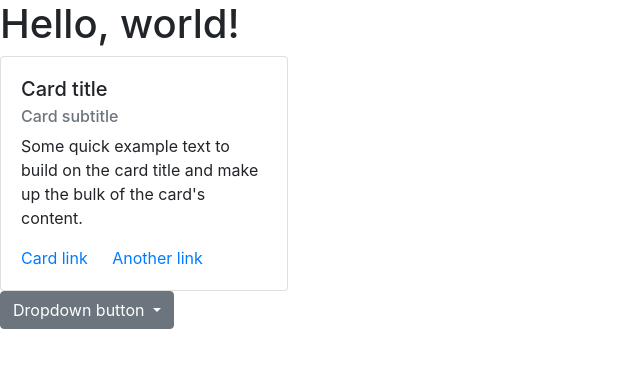
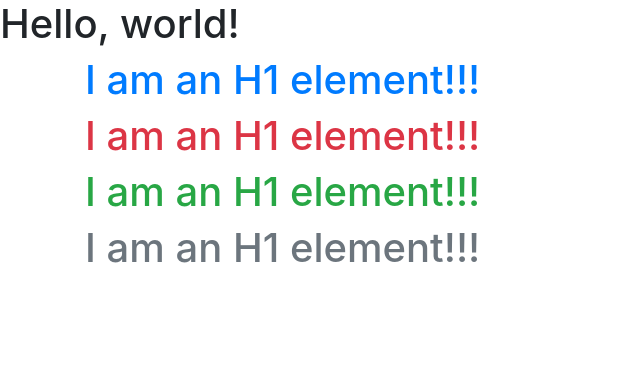
Before and after one commit to jacurtis813/bootstrap-four, a plain HTML site: page index.html in a window 1280 px wide. Shown: the whole page, without its empty margins (0-640 px from the left). Drawn offline with nearby package versions, Linux system fonts and the light colour scheme.

Commit message:
Continue the walk through. Understand and use the new different classes to style and change the text. Update the README file.

```diff
--- a/index.html
+++ b/index.html
@@ -1,43 +1,39 @@
 <!doctype html>
 <html lang="en">
+
 <head>
   <!-- Required meta tags -->
   <meta charset="utf-8">
   <meta name="viewport" content="width=device-width, initial-scale=1, shrink-to-fit=no">
 
   <!-- Bootstrap CSS -->
-    <link rel="stylesheet" href="https://stackpath.bootstrapcdn.com/bootstrap/4.5.0/css/bootstrap.min.css" integrity="sha384-9aIt2nRpC12Uk9gS9baDl411NQApFmC26EwAOH8WgZl5MYYxFfc+NcPb1dKGj7Sk" crossorigin="anonymous">
+  <link rel="stylesheet" href="https://stackpath.bootstrapcdn.com/bootstrap/4.5.0/css/bootstrap.min.css"
+    integrity="sha384-9aIt2nRpC12Uk9gS9baDl411NQApFmC26EwAOH8WgZl5MYYxFfc+NcPb1dKGj7Sk" crossorigin="anonymous">
 
   <title>Hello, world!</title>
 </head>
+
 <body>
   <h1>Hello, world!</h1>
 
-    <div class="card" style="width: 18rem;">
-      <div class="card-body">
-        <h5 class="card-title">Card title</h5>
-        <h6 class="card-subtitle mb-2 text-muted">Card subtitle</h6>
-        <p class="card-text">Some quick example text to build on the card title and make up the bulk of the card's content.</p>
-        <a href="#" class="card-link">Card link</a>
-        <a href="#" class="card-link">Another link</a>
-      </div>
-    </div>
-
-    <div class="dropdown">
-      <button class="btn btn-secondary dropdown-toggle" type="button" id="dropdownMenuButton" data-toggle="dropdown" aria-haspopup="true" aria-expanded="false">
-        Dropdown button
-      </button>
-      <div class="dropdown-menu" aria-labelledby="dropdownMenuButton">
-        <a class="dropdown-item" href="#">Action</a>
-        <a class="dropdown-item" href="#">Another action</a>
-        <a class="dropdown-item" href="#">Something else here</a>
-      </div>
+  <div class="container">
+    <h1 class="text-primary">I am an H1 element!!!</h1>
+    <h1 class="text-danger">I am an H1 element!!!</h1>
+    <h1 class="text-success">I am an H1 element!!!</h1>
+    <h1 class="text-secondary">I am an H1 element!!!</h1>
   </div>
 
   <!-- Optional JavaScript -->
   <!-- jQuery first, then Popper.js, then Bootstrap JS -->
-    <script src="https://code.jquery.com/jquery-3.5.1.slim.min.js" integrity="sha384-DfXdz2htPH0lsSSs5nCTpuj/zy4C+OGpamoFVy38MVBnE+IbbVYUew+OrCXaRkfj" crossorigin="anonymous"></script>
-    <script src="https://cdn.jsdelivr.net/npm/popper.js@1.16.0/dist/umd/popper.min.js" integrity="sha384-Q6E9RHvbIyZFJoft+2mJbHaEWldlvI9IOYy5n3zV9zzTtmI3UksdQRVvoxMfooAo" crossorigin="anonymous"></script>
-    <script src="https://stackpath.bootstrapcdn.com/bootstrap/4.5.0/js/bootstrap.min.js" integrity="sha384-OgVRvuATP1z7JjHLkuOU7Xw704+h835Lr+6QL9UvYjZE3Ipu6Tp75j7Bh/kR0JKI" crossorigin="anonymous"></script>
+  <script src="https://code.jquery.com/jquery-3.5.1.slim.min.js"
+    integrity="sha384-DfXdz2htPH0lsSSs5nCTpuj/zy4C+OGpamoFVy38MVBnE+IbbVYUew+OrCXaRkfj"
+    crossorigin="anonymous"></script>
+  <script src="https://cdn.jsdelivr.net/npm/popper.js@1.16.0/dist/umd/popper.min.js"
+    integrity="sha384-Q6E9RHvbIyZFJoft+2mJbHaEWldlvI9IOYy5n3zV9zzTtmI3UksdQRVvoxMfooAo"
+    crossorigin="anonymous"></script>
+  <script src="https://stackpath.bootstrapcdn.com/bootstrap/4.5.0/js/bootstrap.min.js"
+    integrity="sha384-OgVRvuATP1z7JjHLkuOU7Xw704+h835Lr+6QL9UvYjZE3Ipu6Tp75j7Bh/kR0JKI"
+    crossorigin="anonymous"></script>
 </body>
+
 </html>
```
Also changed, not shown: 1 other file. Lines whose indentation alone changed are shown as unchanged.
